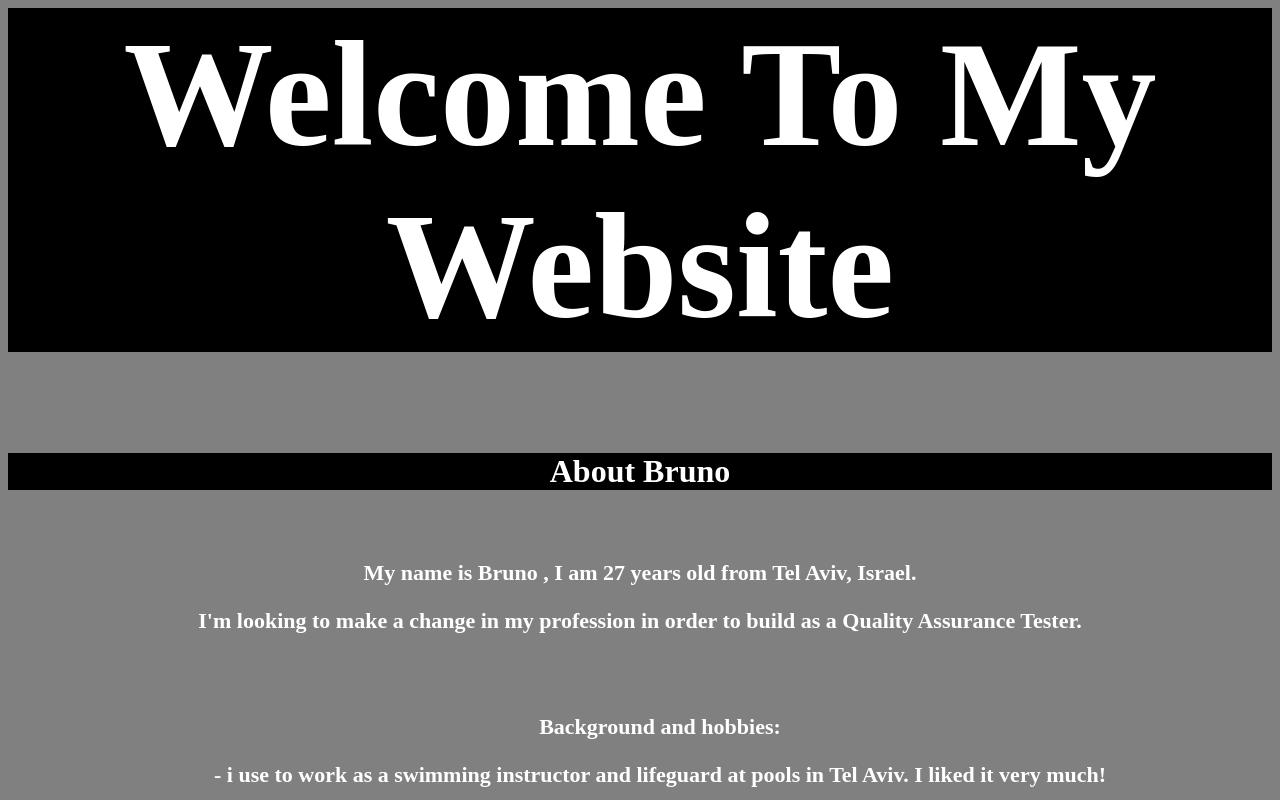
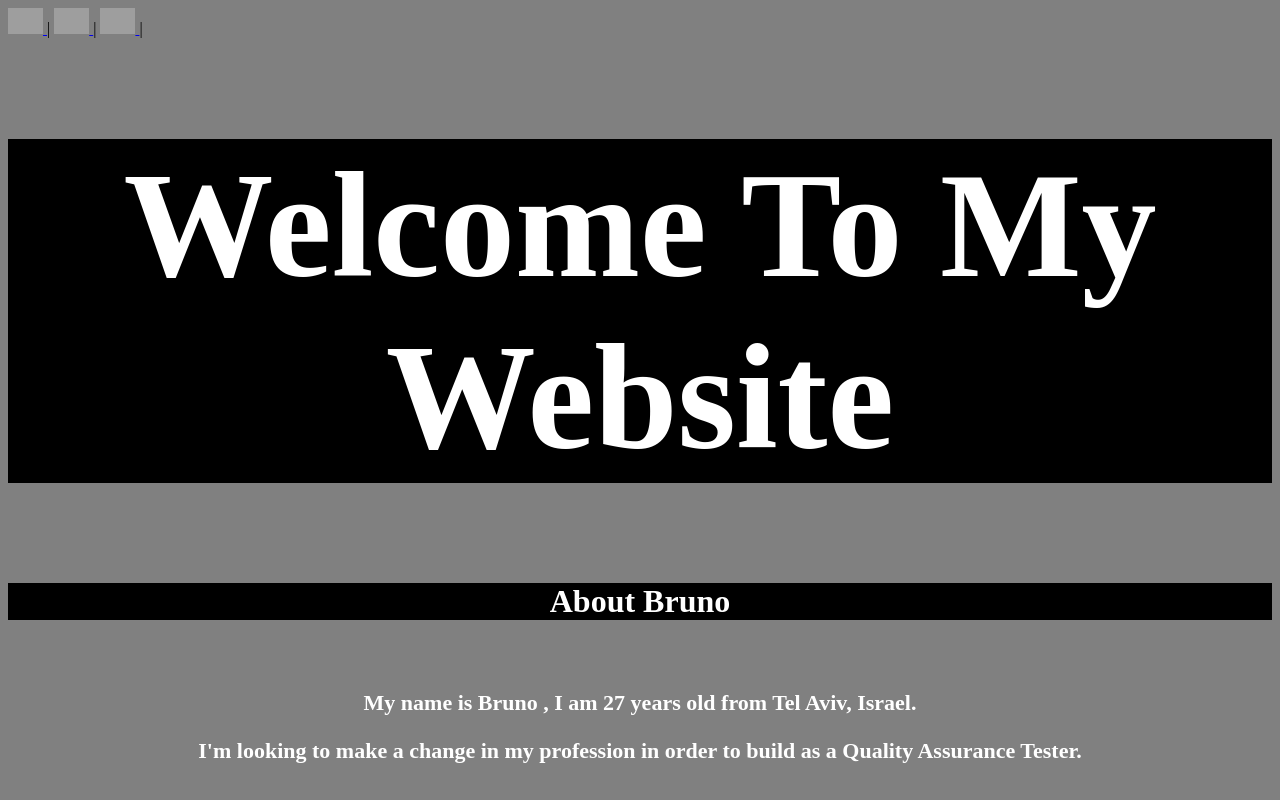
Before and after one commit to BRUNOMOSCCO/html, a plain HTML site: page index.html in a window 1280 px wide. Shown: the top 800 px of the page. Drawn offline with Linux system fonts and the light colour scheme; grey boxes are pictures that could not be loaded.

Commit message:
Update index.html

```diff
--- a/index.html
+++ b/index.html
@@ -1,4 +1,9 @@
 <html>
+ <nav>
+  <a href ="https://www.facebook.com/profile.php?id=100004936536933">  <img src="https://cdn.pixabay.com/photo/2015/05/17/10/51/facebook-770688_960_720.png"> </a> |
+  <a href="https://www.instagram.com/bruno999___/">  <img src="https://cdn.pixabay.com/photo/2021/05/04/11/13/instagram-6228340_960_720.jpg"> </a> |
+  <a href="https://www.linkedin.com/in/bruno-moscco/"> <img src="https://cdn.pixabay.com/photo/2017/08/22/11/56/linked-in-2668700_960_720.png"> </a> |
+</nav>
 <head> <title> Bruno's Web </title>
 <link rel="stylesheet" href="styls.css">
  </head>
```
